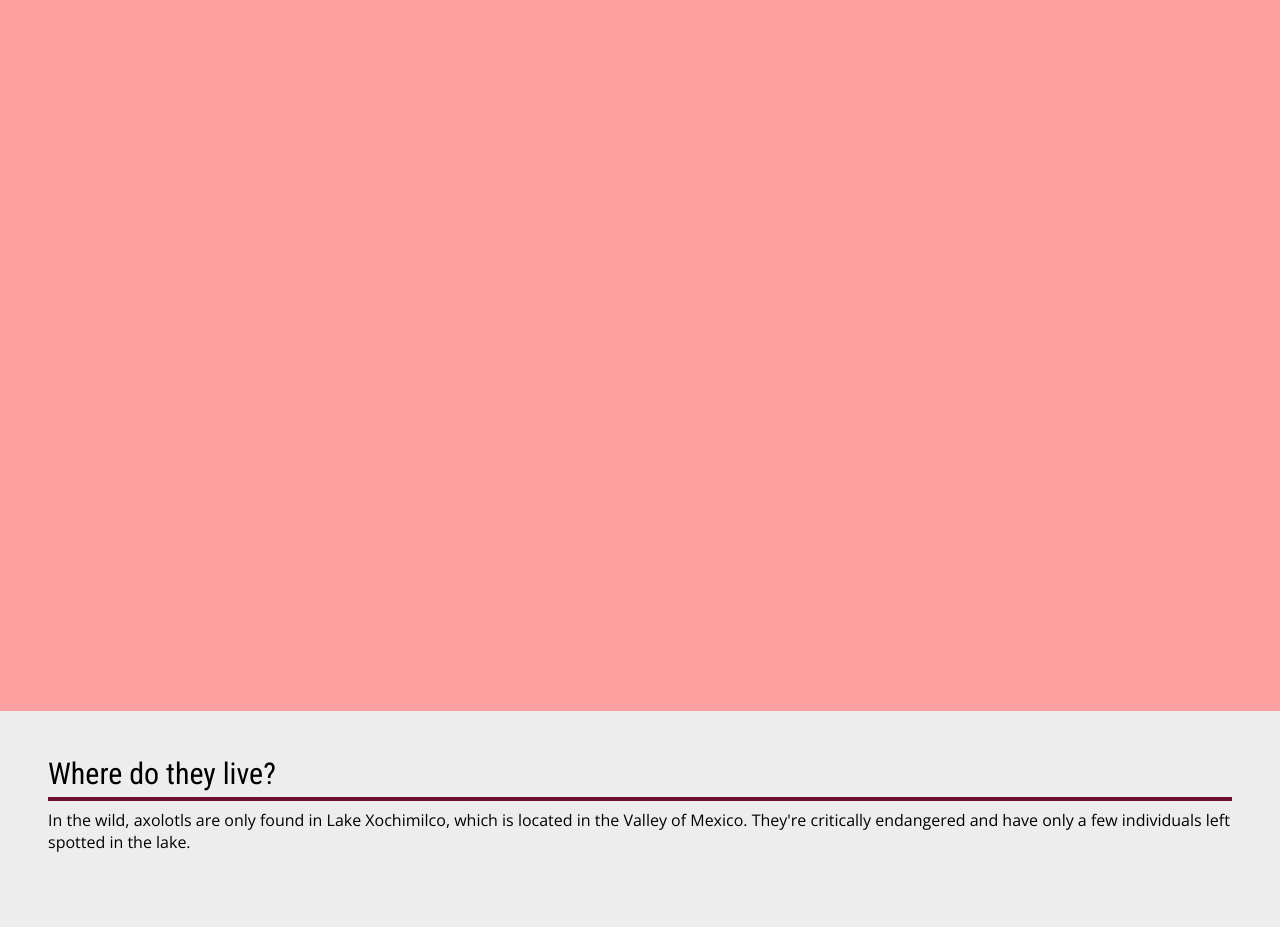
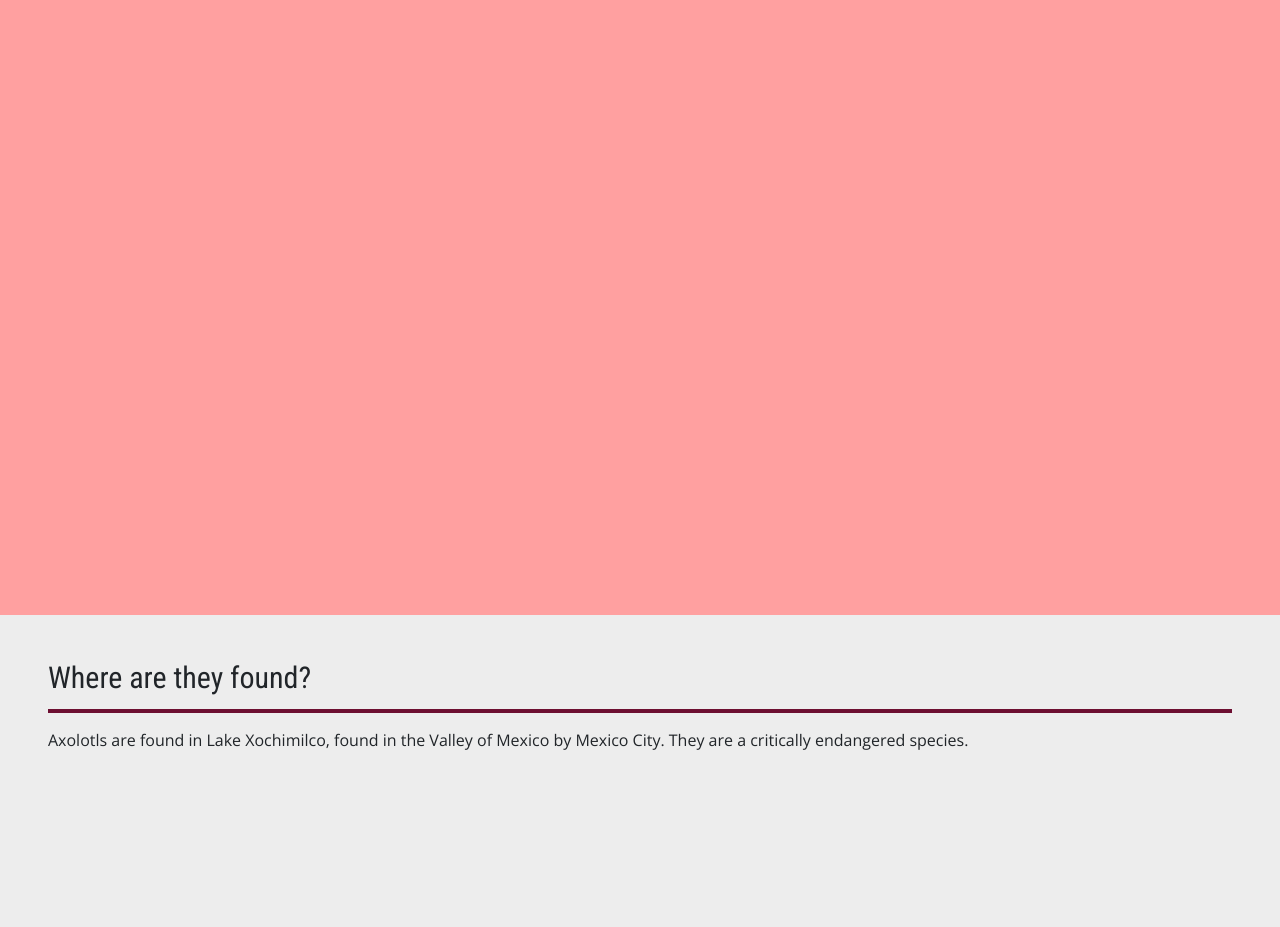
Before and after one commit to lokacinna/axolotls, a plain HTML site: page axolotls/index.html in a window 1280 px wide. Shown: the part 185-1112 px from the top of the page. Drawn offline with nearby package versions, Linux system fonts and the light colour scheme.

Commit message:
Add files via upload
fixing some stufffff

```diff
--- a/axolotls/SlickQuiz-master/js/slickQuiz-config.js
+++ b/axolotls/SlickQuiz-master/js/slickQuiz-config.js
@@ -4,14 +4,14 @@
 
 var quizJSON = {
     "info": {
-        "name":    "Test Your Knowledge!!",
-        "main":    "<p>Think you're smart enough to be on Jeopardy? Find out with this super crazy knowledge quiz!</p>",
+        "name":    "Test Your Knowledge With a Quiz!",
+        "main":    "<p>Think you've learned all there is to know? Find out!</p>",
         "results": "<h5>Learn More</h5><p>Etiam scelerisque, nunc ac egestas consequat, odio nibh euismod nulla, eget auctor orci nibh vel nisi. Aliquam erat volutpat. Mauris vel neque sit amet nunc gravida congue sed sit amet purus.</p>",
-        "level1":  "Jeopardy Ready",
-        "level2":  "Jeopardy Contender",
-        "level3":  "Jeopardy Amateur",
-        "level4":  "Jeopardy Newb",
-        "level5":  "Stay in school, kid..." // no comma here
+        "level1":  "Ready for an Axie!",
+        "level2":  "Could use a little more research, but you're almost there!",
+        "level3":  "Fill those gaps in your knowledge!",
+        "level4":  "You did read everything, right?",
+        "level5":  "Please don't try to get an axolotl as a pet ever." // no comma here
     },
     "questions": [
         { // Question 1 - Multiple Choice, Single True Answer
--- a/axolotls/index.html
+++ b/axolotls/index.html
@@ -4,6 +4,8 @@
   <title>All About Axolotls</title>
   <!-- my typography -->
   <link href="https://fonts.googleapis.com/css?family=Open+Sans|Roboto+Condensed&display=swap" rel="stylesheet">
+  <!-- Bootstrap CSS file -->
+  <link rel="stylesheet" href="https://stackpath.bootstrapcdn.com/bootstrap/4.3.1/css/bootstrap.min.css" integrity="sha384-ggOyR0iXCbMQv3Xipma34MD+dH/1fQ784/j6cY/iJTQUOhcWr7x9JvoRxT2MZw1T" crossorigin="anonymous">
   <!-- slickquiz css -->
   <link href="SlickQuiz-master/css/reset.css" media="screen" rel="stylesheet" type="text/css">
   <link href="SlickQuiz-master/css/slickQuiz.css" media="screen" rel="stylesheet" type="text/css">
@@ -12,6 +14,7 @@
   <link rel="stylesheet" href="styles.css">
 </head>
 <body>
+
 
 <div class="panel onep">
   <h1>All About Axolotls</h1>
@@ -22,15 +25,31 @@
 </div>
 
 <div class="panel twop">
-  <h1>Where do they live?</h1>
+  <h1>Where are they found?</h1>
   <hr>
-    <p>In the wild, axolotls are only found in Lake Xochimilco, which is located in the Valley of Mexico. They're critically endangered and have only a few individuals left spotted in the lake.</p>
+  <p>Axolotls are found in Lake Xochimilco, found in the Valley of Mexico by Mexico City. They are a critically endangered species.</p>
 </div>
 
 <div class="panel onep">
-  <h1>What about in capitivity?</h1>
-  <hr>
-    <p>Axolotls thrive in the pet trade and in lab settings due to their high desirability. They're studied extensively due to their ability to regenerate limbs.</p>
+  <div class="container">
+    <div class="row">
+      <div class="col-sm">
+        <h1>What about in capitivity?</h1>
+        <hr>
+          <p>Axolotls thrive in the pet trade and in lab settings due to their high desirability. They're studied extensively due to their ability to regenerate limbs.</p>
+      </div>
+      <div class="col-sm">
+        <h2>Where could I get one?</h2>
+        <hr>
+        <p>They can be obtained from reputable breeders and kept safely by enthusiasts, but beware! Tank setup and care is not a simple thing. Do not buy an axolotl if you do not intend to care for them.</p>
+      </div>
+      <div class="col-sm">
+        <h3>How long do they live?</h3>
+        <hr>
+        <p>Axolotls can live up to 15 years! They are a commitment and will require a lot of attention.</p>
+      </div>
+    </div>
+  </div>
 </div>
 
 <div class="panel twop">
@@ -61,6 +80,14 @@
       </div>
 </div>
 
+<div class="panel natp">
+  <h1 class="natgeo">Featured from National Geographic:</h1>
+  <iframe width="560" height="315" src="https://www.youtube.com/embed/lL87xhk63FM" frameborder="0" allow="accelerometer; autoplay; encrypted-media; gyroscope; picture-in-picture" allowfullscreen></iframe>
+</div>
+
+<!-- Bootstrap JS just in case -->
+<script src="https://code.jquery.com/jquery-3.2.1.slim.min.js" integrity="sha384-KJ3o2DKtIkvYIK3UENzmM7KCkRr/rE9/Qpg6aAZGJwFDMVNA/GpGFF93hXpG5KkN" crossorigin="anonymous"></script>
+
 <script src="https://code.jquery.com/jquery-3.4.1.min.js"></script>
 <!-- scrollify jquery is here -->
 <script src="Scrollify-master/jquery.scrollify.js"></script>
--- a/axolotls/main.js
+++ b/axolotls/main.js
@@ -12,70 +12,61 @@ $(function() {
     // trying to get the quiz
 
     var quizJSON = {
-        "info": {
-            "name":    "What did you learn?",
-            "main":    "<p>Do you love axolotls yet? Do you at least know a little more about them?</p>",
-            "results": "<h5>Learn More</h5><p>Etiam scelerisque, nunc ac egestas consequat, odio nibh euismod nulla, eget auctor orci nibh vel nisi. Aliquam erat volutpat. Mauris vel neque sit amet nunc gravida congue sed sit amet purus.</p>",
-            "level1":  "Jeopardy Ready",
-            "level2":  "Jeopardy Contender",
-            "level3":  "Jeopardy Amateur",
-            "level4":  "Jeopardy Newb",
-            "level5":  "Stay in school, kid..." // no comma here
-        },
+      "info": {
+          "name":    "Test Your Knowledge With a Quiz!",
+          "main":    "<p>Think you've learned all there is to know? Find out!</p>",
+          "results": "<h5>Learn More</h5><p>Etiam scelerisque, nunc ac egestas consequat, odio nibh euismod nulla, eget auctor orci nibh vel nisi. Aliquam erat volutpat. Mauris vel neque sit amet nunc gravida congue sed sit amet purus.</p>",
+          "level1":  "Ready for an Axie!",
+          "level2":  "Could use a little more research, but you're almost there!",
+          "level3":  "Fill those gaps in your knowledge!",
+          "level4":  "You did read everything, right?",
+          "level5":  "Please don't try to get an axolotl as a pet ever." // no comma here
+      },
         "questions": [
             { // Question 1 - Multiple Choice, Single True Answer
-                "q": "Where are axolotls from?",
+                "q": "What lake are axolotls from?",
                 "a": [
-                    {"option": "Tenochtitlan",      "correct": false},
-                    {"option": "Xochimilco",     "correct": true},
-                    {"option": "Chicxulub",      "correct": false},
-                    {"option": "Atitlán",     "correct": false} // no comma here
+                    {"option": "<p>Tenochtitlan</p>",      "correct": false},
+                    {"option": "<p>Xochimilco</p>",     "correct": true},
+                    {"option": "<p>Chicxulub</p>",      "correct": false},
+                    {"option": "<p>Atitlan</p>",     "correct": false} // no comma here
                 ],
-                "correct": "<p><span>That's right!</span> The letter A is the first letter in the alphabet!</p>",
-                "incorrect": "<p><span>Uhh no.</span> It's the first letter of the alphabet. Did you actually <em>go</em> to kindergarden?</p>" // no comma here
+                "correct": "<p><span>That's right!</span> Axolotls are found in Lake Xochimilco.</p>",
+                "incorrect": "<p>No, they are not from there... They're from Xochimilco.</p>" // no comma here
             },
             { // Question 2 - Multiple Choice, Multiple True Answers, Select Any
                 "q": "Why should you keep young axolotls by themselves?",
                 "a": [
-                    {"option": "They’re really shy and would hide all the time",               "correct": false},
-                    {"option": "They’re solitary when they are young",   "correct": false},
-                    {"option": "FALSE: You don't need to keep them by themselves",               "correct": false},
-                    {"option": "They’re cannibalistic and opportunistic", "correct": true} // no comma here
+                    {"option": "<p>They are really shy and would hide all the time</p>",               "correct": false},
+                    {"option": "<p>They are solitary when they are young</p>",   "correct": false},
+                    {"option": "<p>False, you don't need to keep them by themselves</p>",               "correct": false},
+                    {"option": "<p>They are cannibalistic and opportunistic </p>", "correct": true} // no comma here
                 ],
                 "select_any": true,
-                "correct": "<p><span>Nice!</span> Your cholestoral level is probably doing alright.</p>",
-                "incorrect": "<p><span>Hmmm.</span> You might want to reconsider your options.</p>" // no comma here
+                "correct": "<p><span>Nice!</span> The babies need to be separated until they're large enough not to swallow one another.</p>",
+                "incorrect": "<p><span>Hmmm.</span> Please don't keep young axolotls.</p>" // no comma here
             },
             { // Question 3 - Multiple Choice, Multiple True Answers, Select All
                 "q": "Which of these isn’t appropriate to feed an axolotl?",
                 "a": [
-                    {"option": "Larvae",           "correct": true},
-                    {"option": "Duckweed",                  "correct": false},
-                    {"option": "Bloodworms",  "correct": false},
-                    {"option": "Earthworms",          "correct": false} // no comma here
+                    {"option": "<p>Larvae</p>",           "correct": false},
+                    {"option": "<p>Duckweed</p>",                  "correct": true},
+                    {"option": "<p>Bloodworms</p>",  "correct": false},
+                    {"option": "<p>Earthworms</p>",          "correct": false} // no comma here
                 ],
-                "correct": "<p><span>Brilliant!</span> You're seriously a genius, (wo)man.</p>",
-                "incorrect": "<p><span>Not Quite.</span> You're actually on Planet Earth, in The Milky Way, At a computer. But nice try.</p>" // no comma here
+                "correct": "<p><span>Brilliant!</span> Axolotls are obligate carnivores.</p>",
+                "incorrect": "<p><span>Not Quite.</span> Nope... axolotls love their worms and bugs.</p>" // no comma here
             },
             { // Question 4
                 "q": "What is the smallest tank size an axolotl should have?",
                 "a": [
-                    {"option": "5 gallons",    "correct": false},
-                    {"option": "10 gallons",     "correct": false},
-                    {"option": "20 gallons",      "correct": true},
-                    {"option": "30 gallons",   "correct": false} // no comma here
+                    {"option": "<p>5 gallons</p>",    "correct": false},
+                    {"option": "<p>10 gallons</p>",     "correct": false},
+                    {"option": "<p>20 gallons</p>",      "correct": true},
+                    {"option": "<p>30 gallons</p>",   "correct": false} // no comma here
                 ],
-                "correct": "<p><span>Holy bananas!</span> I didn't actually expect you to know that! Correct!</p>",
-                "incorrect": "<p><span>Fail.</span> Sorry. You lose. It actually rains approximately 32 inches a year in Michigan.</p>" // no comma here
-            },
-            { // Question 5
-                "q": "Is Earth bigger than a basketball?",
-                "a": [
-                    {"option": "Yes",    "correct": true},
-                    {"option": "No",     "correct": false} // no comma here
-                ],
-                "correct": "<p><span>Good Job!</span> You must be very observant!</p>",
-                "incorrect": "<p><span>ERRRR!</span> What planet Earth are <em>you</em> living on?!?</p>" // no comma here
-            } // no comma here
+                "correct": "<p><span>Holy bananas!</span> 20 gallons is correct!</p>",
+                "incorrect": "<p><span>Fail.</span> A single axolotl's MINIMUM tank requirement is 20 gallons.</p>" // no comma here
+            }
         ]
     };
--- a/axolotls/styles.css
+++ b/axolotls/styles.css
@@ -26,7 +26,7 @@ hr {
   background-color: #FFA0A0;
 }
 
-.onep h1, .onep p {
+.onep h1, .onep h2, .onep h3, .onep p {
   text-align: center;
 }
 
@@ -37,3 +37,14 @@ hr {
 .threep {
   background-color: #EF7C8A;
 }
+
+.natp {
+  background-color: black;
+  border: 2px solid yellow;
+}
+
+.natgeo {
+  color: yellow;
+  text-transform: capitalize;
+  padding: 10px;
+}
```
Also changed, not shown: axolotls/img/spots.png (added).
